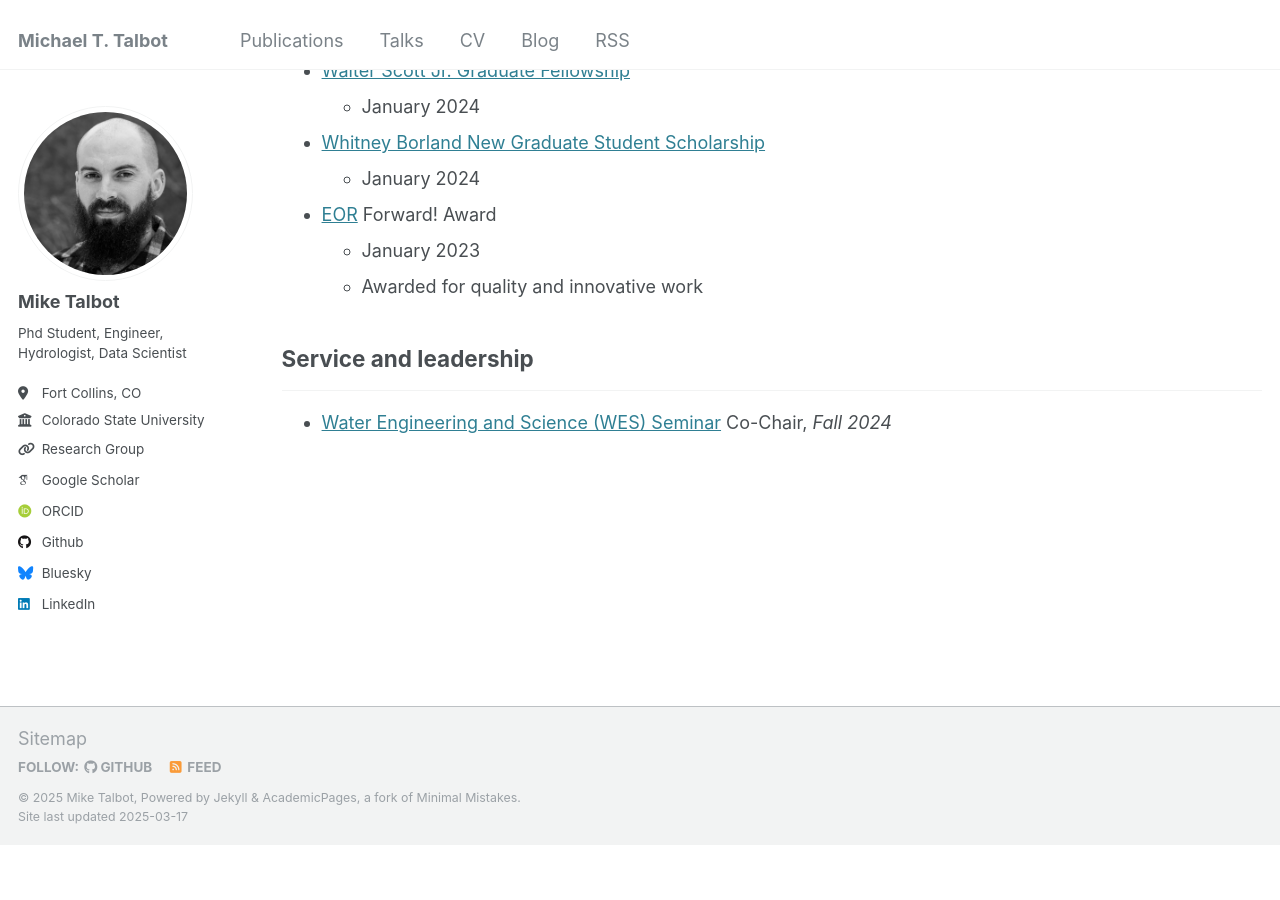
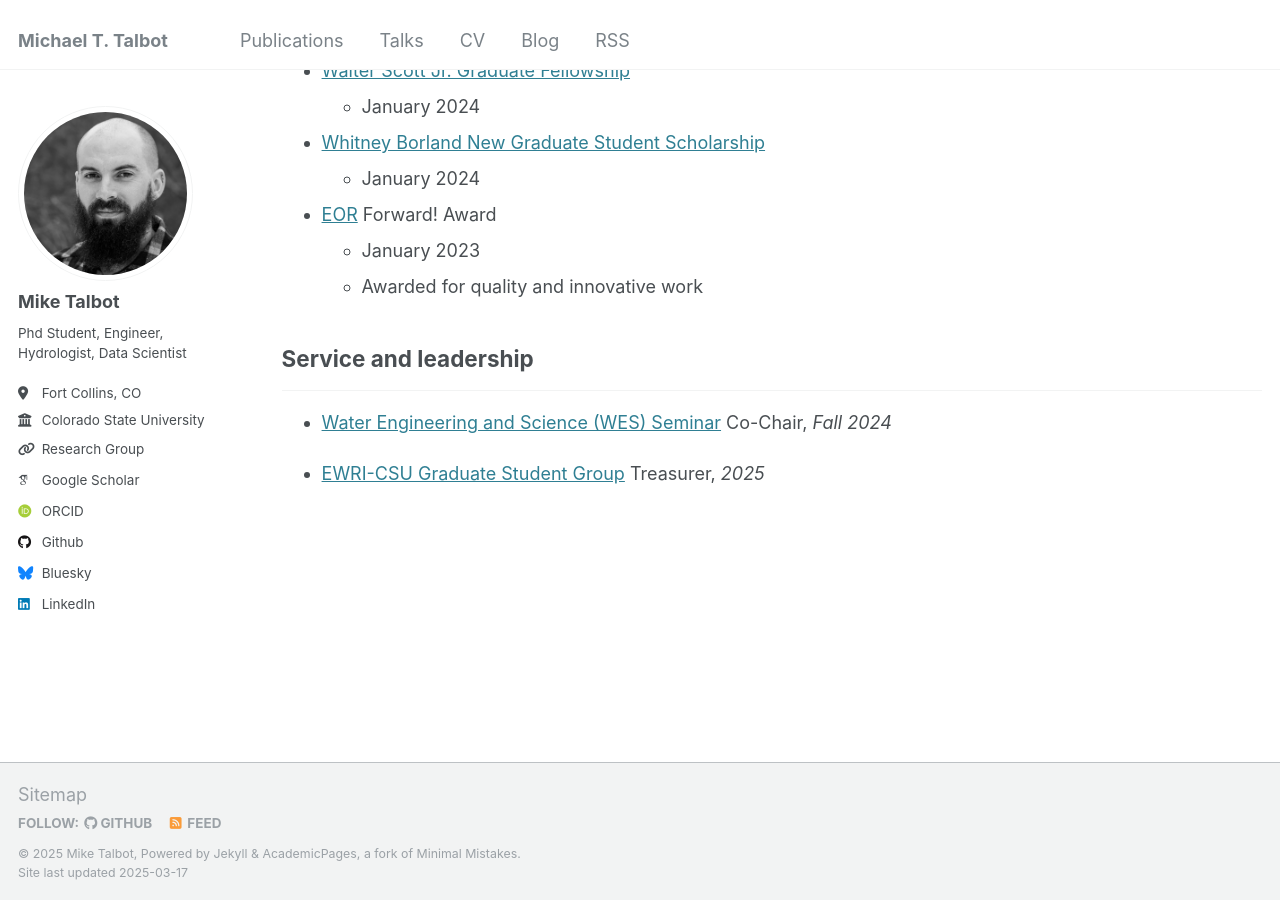
Before and after one commit to realmiketalbot/realmiketalbot.github.io, a Jekyll site: the page built from _pages/cv.md, in a window 1280 px wide and 900 px high, scrolled down 4832 px. Built offline with Jekyll 4.4.1, drawn with Linux system fonts in a browser that asks for light colours; some web fonts are replaced; comment, search, counter and statistics services are not loaded; before the commit the page ends 5677 px from its top, so only the background shows below that.

Commit message:
Update CV

```diff
--- a/_pages/cv.md
+++ b/_pages/cv.md
@@ -109,3 +109,5 @@ redirect_from:
 
 <h2>Service and leadership</h2><hr />
 * <a href='https://www.engr.colostate.edu/ce/events/water-seminar/' target='_blank'>Water Engineering and Science (WES) Seminar</a> Co-Chair, _Fall 2024_
+
+* <a href='https://www.engr.colostate.edu/organizations/ewri/' target='_blank'>EWRI-CSU Graduate Student Group</a> Treasurer, _2025_
```
